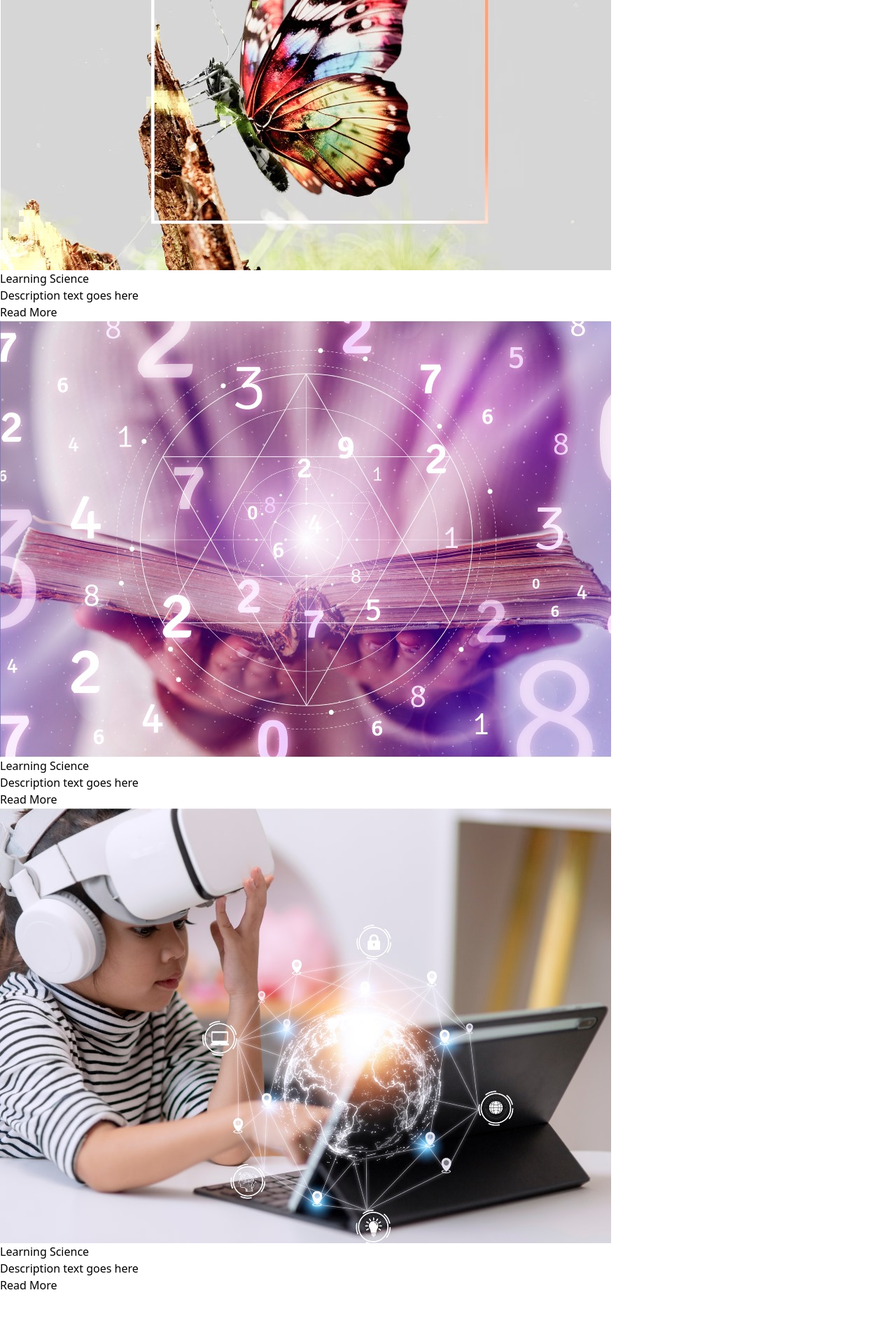
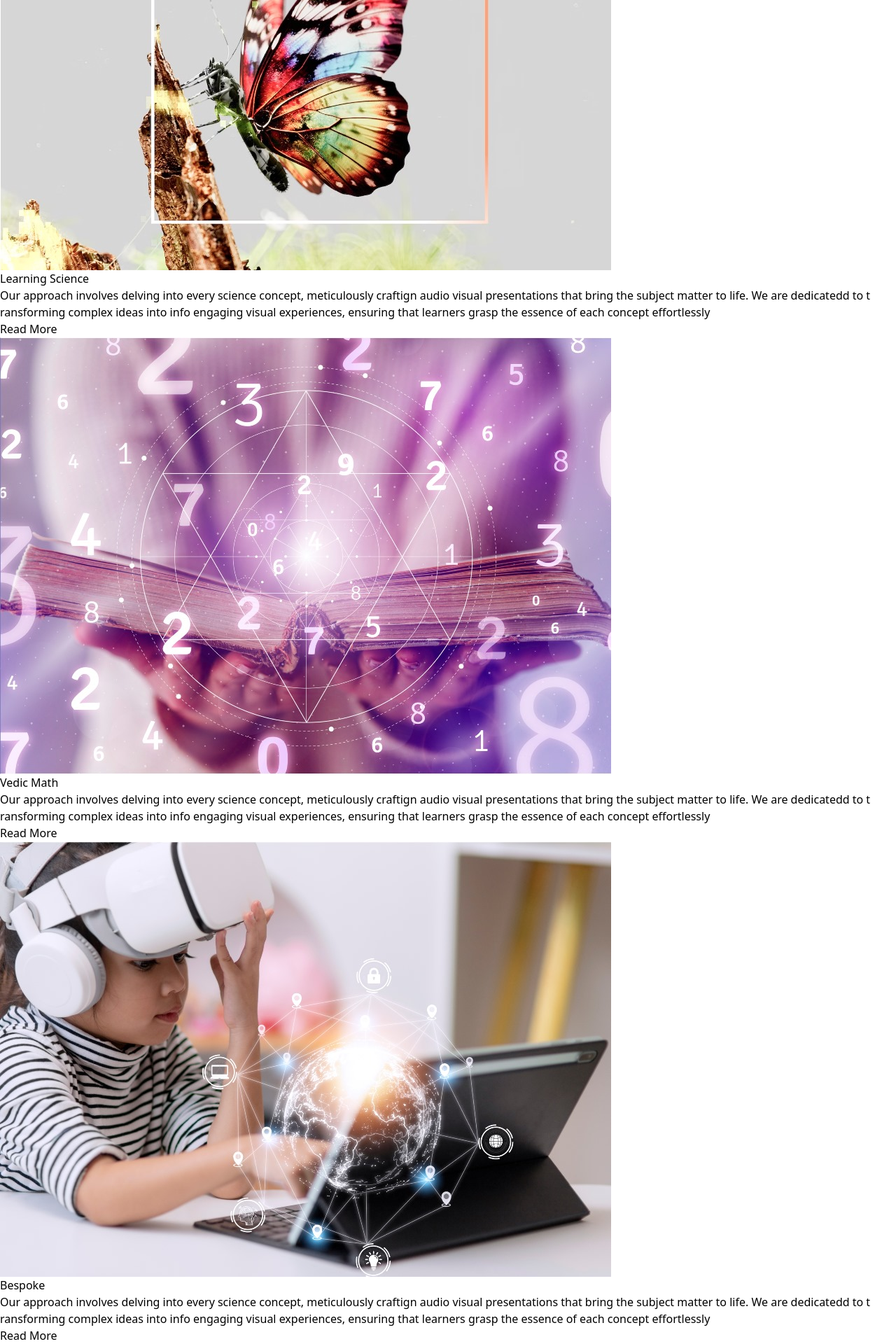
Before and after one commit to hithaishi-25/Credenza, a React (Vite) app in the folder my-app/: page / in a window 1280 px wide. Shown: the part 1011-2931 px from the top of the page at 70% size. Before the commit the page ends 2859 px from the top, so only its background shows below. Built offline with nearby package versions, Linux system fonts and the light colour scheme.

Commit message:
Domain field is done. might add arrows later

```diff
--- a/my-app/src/Components/Domains.jsx
+++ b/my-app/src/Components/Domains.jsx
@@ -17,8 +17,15 @@ function Domains() {
         />
         <div className='ml-4'>
           <h2 className='text-blue-900 font-bold text-[30px] mt-5' >Learning Science</h2>
-          <p className='mt-5'>Description text goes here</p>
-          <a href="#">Read More</a>
+          <p className='mt-5'>Our approach involves delving into every science concept,
+          meticulously craftign audio visual presentations that bring the subject matter to life.
+          We are dedicatedd to t ransforming complex ideas into info engaging
+          visual experiences, ensuring that learners grasp the essence of each
+          concept effortlessly</p>
+          <div className='mt-5 text-blue-500 hover:text-blue-900'>
+            <a href="#" >Read More</a>
+          </div>
+
         </div>
       </div>
     </div>
@@ -34,9 +41,15 @@ function Domains() {
           className="object-contain rounded-2xl w-full h-full  "
         />
         <div className='ml-4'>
-          <h2 className='text-blue-900 font-bold text-[30px] mt-5' >Learning Science</h2>
-          <p className='mt-5'>Description text goes here</p>
-          <a href="#">Read More</a>
+          <h2 className='text-blue-900 font-bold text-[30px] mt-3' >Vedic Math</h2>
+          <p className='mt-5'>Our approach involves delving into every science concept,
+          meticulously craftign audio visual presentations that bring the subject matter to life.
+          We are dedicatedd to t ransforming complex ideas into info engaging
+          visual experiences, ensuring that learners grasp the essence of each
+          concept effortlessly</p>
+          <div className='mt-5 text-blue-500 hover:text-blue-900'>
+            <a href="#" >Read More</a>
+          </div>
         </div>
       </div>
     </div>
@@ -52,15 +65,19 @@ function Domains() {
           rounded-2xl w-full h-full "
         />
         <div className='ml-4'>
-          <h2 className='text-blue-900 font-bold text-[30px] mt-5' >Learning Science</h2>
-          <p className='mt-5'>Description text goes here</p>
-          <a href="#">Read More</a>
+          <h2 className='text-blue-900 font-bold text-[30px] mt-5' >Bespoke</h2>
+          <p className='mt-5'>Our approach involves delving into every science concept,
+          meticulously craftign audio visual presentations that bring the subject matter to life.
+          We are dedicatedd to t ransforming complex ideas into info engaging
+          visual experiences, ensuring that learners grasp the essence of each
+          concept effortlessly</p>
+          <div className='mt-5 text-blue-500 hover:text-blue-900'>
+            <a href="#" >Read More</a>
+          </div>
         </div>
       </div>
     </div>
-
   </>
-
   );
 }
 
--- a/my-app/src/Components/Pictures.jsx
+++ b/my-app/src/Components/Pictures.jsx
@@ -6,16 +6,17 @@ function Pictures() {
   return (
 
     <>
-      <div className="flex justify-center items-center mt-8 mb-8">
+      <div className="flex justify-center mt-8 mb-8">
         <div className="flex flex-col items-center p-4">
           <div className="flex justify-center w-full md:w-auto">
-            <img src={Man}
-              className="w-[200] ml-1 h-auto object-cover shadow-lg transition-transform transform hover:scale-105"
+            <img
+              src={Man}
+              className="w-full h-auto md:w-96 rounded-2xl object-cover shadow-lg transition-transform transform hover:scale-105"
               alt="not available"
             />
           </div>
           <div>
-            <p className="text-center text-m text-blue-900 mt-5">
+            <p className="text-center text-m text-blue-900 mt-6">
               Our visual approach fosters critical thinking, creativity, and a true passion for learning.
             </p>
           </div>
@@ -23,6 +24,7 @@ function Pictures() {
       </div>
 
 
+
     </>
   )
 }
```
